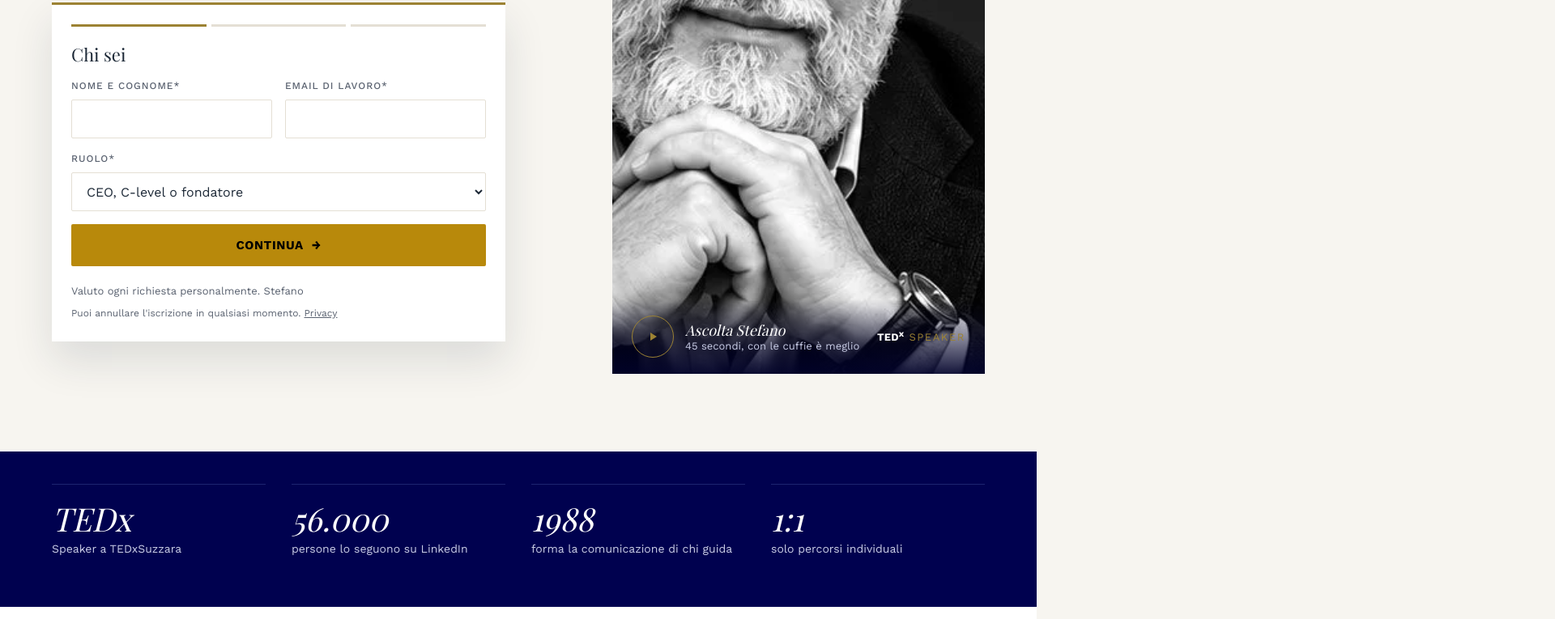
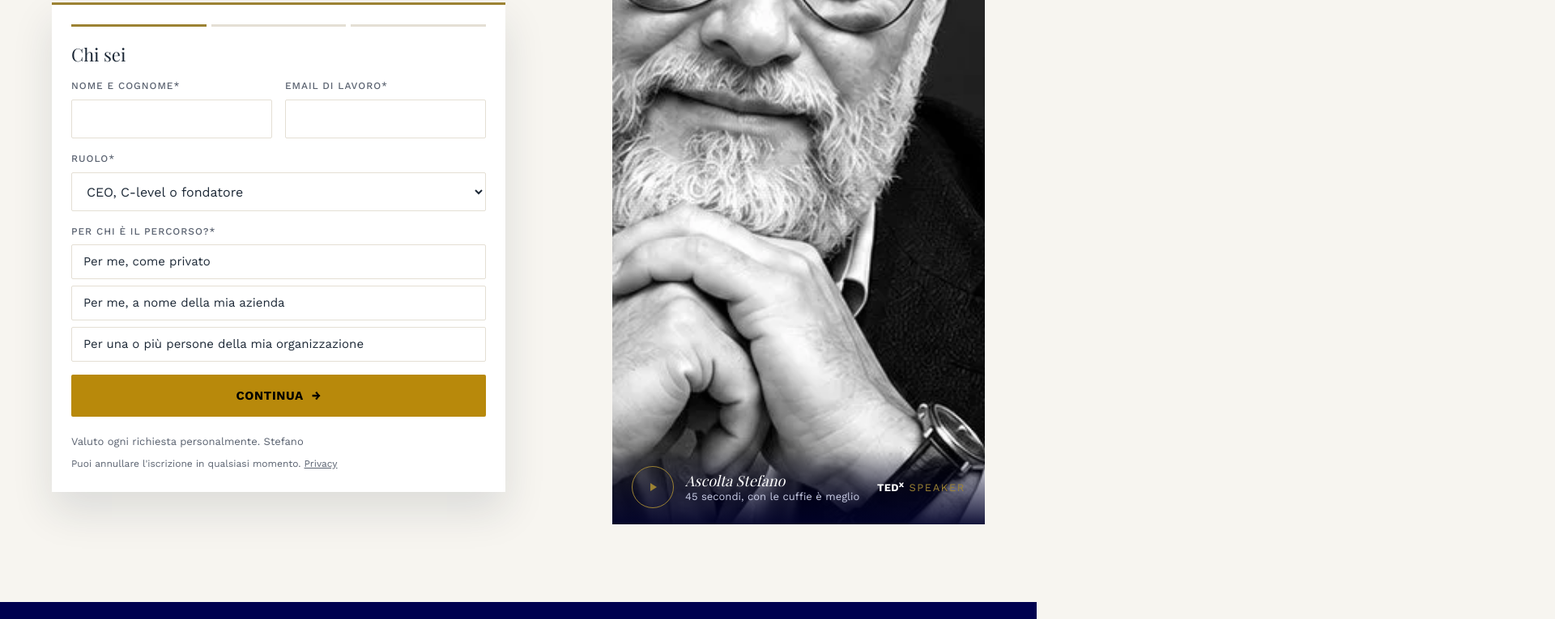
Before and after one commit to simonameraviglialab/stefano-volpe, an Astro site: page / in a window 1280 px wide. Shown: the part 651-1416 px from the top of the page at 81% size, 1920 px wide, since content can reach past the window. Built offline with nearby package versions, Linux system fonts and the light colour scheme; Astro itself is replaced by a stand-in of ours.

Commit message:
Form: ripristinata la domanda 'Per chi è il percorso?' (chi_richiede_il_servizio)
Co-Authored-By: Claude Opus 5.5 <noreply@anthropic.com>
Claude-Session: https://claude.ai/code/session_01WSuqBk3XKVWZH4sjid4ft1

```diff
--- a/src/components/LeadForm.astro
+++ b/src/components/LeadForm.astro
@@ -12,6 +12,12 @@ const ruoli = [
   ['Manager / Team Leader', 'Manager o team leader'],
   ['Risorse Umane / HR', 'Risorse umane'],
   ['Libero Professionista', 'Libero professionista'],
+];
+// value = opzione della proprietà HubSpot chi_richiede_il_servizio (serve a Stefano per il prezzo)
+const perChi = [
+  ['Io, come privato', 'Per me, come privato'],
+  ['Io, a nome della mia azienda', 'Per me, a nome della mia azienda'],
+  ['La mia azienda, per uno o più membri del team', 'Per una o più persone della mia organizzazione'],
 ];
 ---
 <form class="form-card lead-form" id={id} novalidate
@@ -30,7 +36,13 @@ const ruoli = [
         {ruoli.map(([v, l]) => <option value={v}>{l}</option>)}
       </select>
     </div>
-    <p class="form-err" data-err hidden>Servono nome e un indirizzo email valido.</p>
+    <div class="field" role="radiogroup" aria-labelledby={`${id}-pc`}>
+      <span class="lbl" id={`${id}-pc`}>Per chi è il percorso?*</span>
+      <div class="chips chips-col">
+        {perChi.map(([v, l]) => <label><input type="radio" name="chi_richiede_il_servizio" value={v} required /><span>{l}</span></label>)}
+      </div>
+    </div>
+    <p class="form-err" data-err hidden>Servono nome, un indirizzo email valido e per chi è il percorso.</p>
     <button type="button" class="btn" data-next>Continua <span aria-hidden="true">→</span></button>
   </fieldset>
 
@@ -69,7 +81,8 @@ const ruoli = [
     const val = (name: string) => (form.elements.namedItem(name) as HTMLInputElement)?.value.trim() ?? '';
 
     form.querySelector('[data-next]')!.addEventListener('click', () => {
-      const ok = val('fullname').length > 1 && /^[^@\s]+@[^@\s]+\.[^@\s]+$/.test(val('email'));
+      const perChi = form.querySelector<HTMLInputElement>('input[name="chi_richiede_il_servizio"]:checked')?.value;
+      const ok = val('fullname').length > 1 && /^[^@\s]+@[^@\s]+\.[^@\s]+$/.test(val('email')) && !!perChi;
       form.querySelector<HTMLElement>('[data-err]')!.hidden = ok;
       if (ok) go(2);
     });
@@ -90,6 +103,7 @@ const ruoli = [
                 { name: 'firstname', value: first }, { name: 'lastname', value: rest.join(' ') },
                 { name: 'email', value: val('email') }, { name: 'ruolo_in_azienda', value: val('ruolo_in_azienda') },
                 { name: 'quale_situazione_vuoi_affrontare_', value: motivo },
+                { name: 'chi_richiede_il_servizio', value: form.querySelector<HTMLInputElement>('input[name="chi_richiede_il_servizio"]:checked')?.value ?? '' },
               ],
               context: { pageUri: location.href, pageName: document.title, ...(hutk ? { hutk } : {}) },
             }),
--- a/src/styles/global.css
+++ b/src/styles/global.css
@@ -103,6 +103,9 @@ p { margin: 0; }
 .field input:invalid:not(:placeholder-shown) { border-color: #B3261E; }
 .chips { display: flex; flex-wrap: wrap; gap: 8px; }
 .chips label { display: inline-flex; align-items: center; min-height: 40px; padding: 0 14px; border: 1px solid var(--line); border-radius: 9999px; font-size: 14px; cursor: pointer; }
+.chips-col { flex-direction: column; align-items: stretch; }
+.field .chips label { text-transform: none; letter-spacing: 0; font-size: 15px; font-weight: 400; color: var(--ink); padding: 8px 14px; }
+.chips-col label { border-radius: 2px; }
 .chips input { position: absolute; opacity: 0; pointer-events: none; }
 .chips input:checked + span { color: var(--navy-900); font-weight: 500; }
 .chips label:has(input:checked) { border-color: var(--gold-500); background: #FFF8E6; }
```
